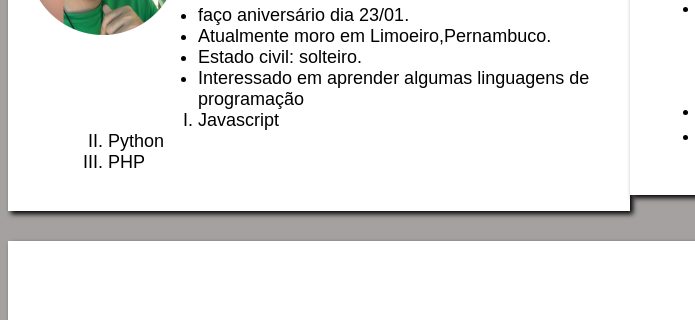
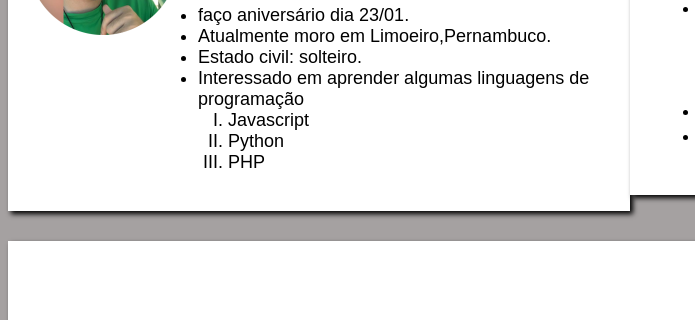
Before and after one commit to JoaoLuis45/Sobre-Mim, a plain HTML site: page index.html in a window 1280 px wide. Shown: the part 265-585 px from the top of the page, 0-695 px from the left. Drawn offline with Linux system fonts and the light colour scheme.

Commit message:
Update index.html

```diff
--- a/index.html
+++ b/index.html
@@ -26,9 +26,15 @@
                 <li>Estado civil: solteiro.</li>
                 <li>Interessado em aprender algumas linguagens de programação</li>
                     <ol type="I">
-                        <li>Javascript</li>
-                        <li>Python</li>
-                        <li>PHP</li>
+                        <div style="margin-left: 120px;">
+                            <li>Javascript</li>
+                        </div>
+                        <div style="margin-left: 120px;">
+                            <li>Python</li>
+                        </div>
+                        <div style="margin-left: 120px;">
+                            <li>PHP</li>
+                        </div>
                     </ol>
             </ul>
         </main>
```
